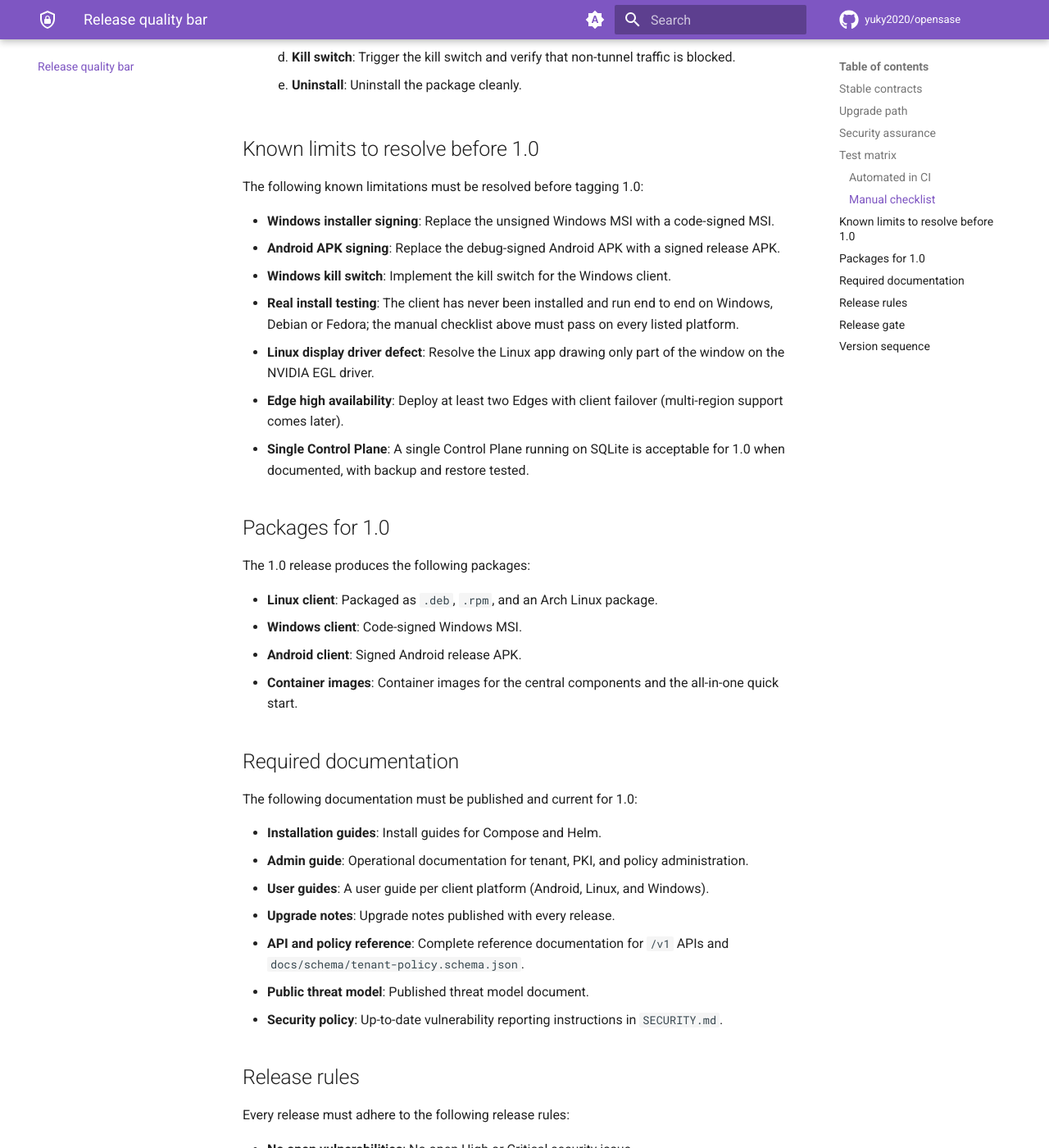
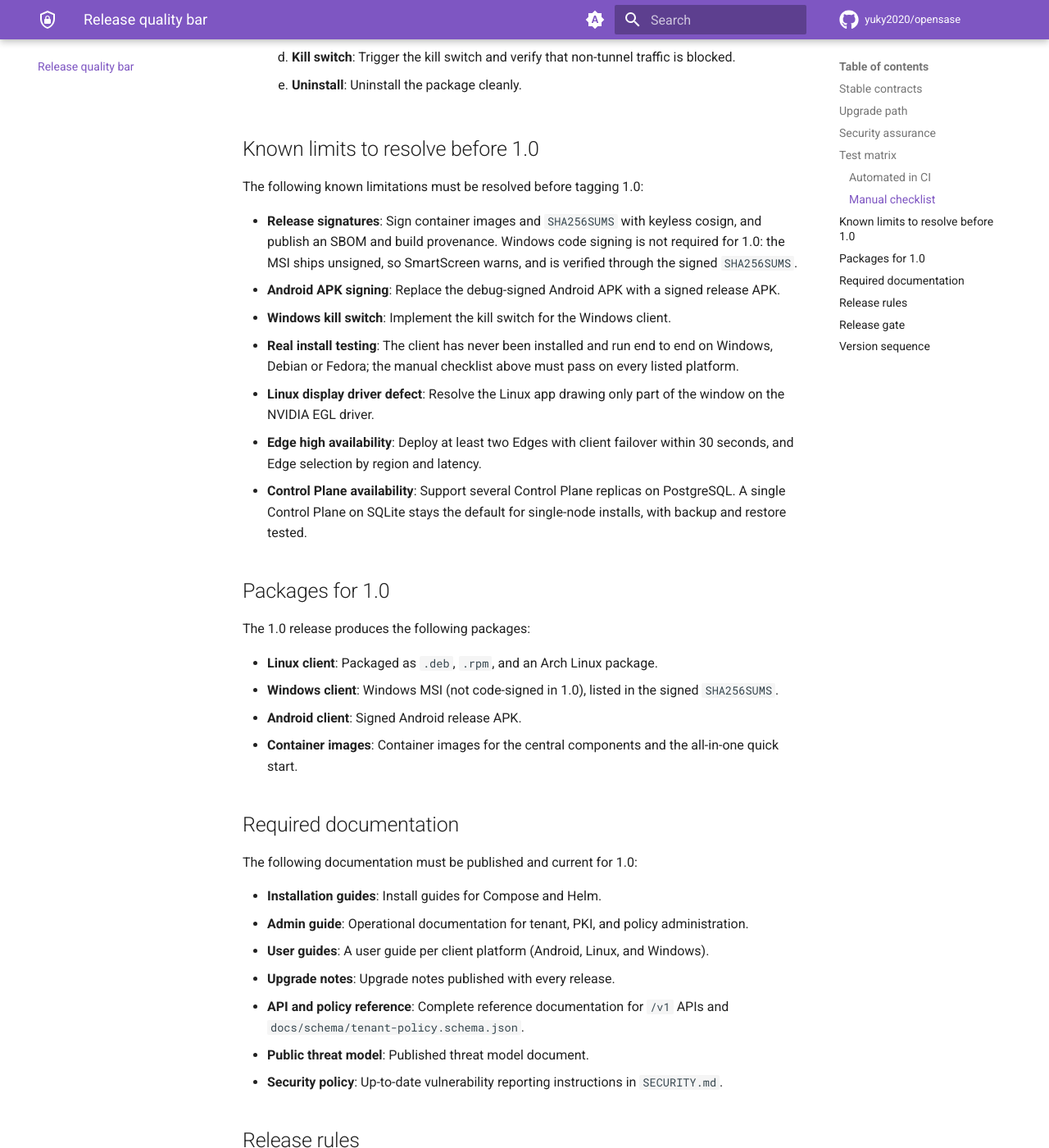
Before and after one commit to yuky2020/opensase, an MkDocs documentation site: the page built from docs/release-quality-bar.md, in a window 1280 px wide and 1400 px high, scrolled down 2213 px. Shown: the whole window at 82% size. Built offline with MkDocs 1.6.1 and Material for MkDocs 9.7.7, drawn with Linux system fonts in a browser that asks for light colours; comment, search, counter and statistics services are not loaded.

Commit message:
docs: update the v1.0 quality bar with the 2026-11-26 decisions
The MSI is not code-signed in 1.0 (verified through the cosign-signed
SHA256SUMS), Edges add region and latency selection, and the Control
Plane supports PostgreSQL replicas.

Refs #37 #43 #45 #50

Co-Authored-By: Claude Opus 5.5 <noreply@anthropic.com>
Claude-Session: https://claude.ai/code/session_01VPBhu86tXpyyYhpMKbdUa6

```diff
--- a/docs/release-quality-bar.md
+++ b/docs/release-quality-bar.md
@@ -68,20 +68,20 @@ A manual checklist executed by the maintainer on one machine prior to release:
 
 The following known limitations must be resolved before tagging 1.0:
 
-- **Windows installer signing**: Replace the unsigned Windows MSI with a code-signed MSI.
+- **Release signatures**: Sign container images and `SHA256SUMS` with keyless cosign, and publish an SBOM and build provenance. Windows code signing is not required for 1.0: the MSI ships unsigned, so SmartScreen warns, and is verified through the signed `SHA256SUMS`.
 - **Android APK signing**: Replace the debug-signed Android APK with a signed release APK.
 - **Windows kill switch**: Implement the kill switch for the Windows client.
 - **Real install testing**: The client has never been installed and run end to end on Windows, Debian or Fedora; the manual checklist above must pass on every listed platform.
 - **Linux display driver defect**: Resolve the Linux app drawing only part of the window on the NVIDIA EGL driver.
-- **Edge high availability**: Deploy at least two Edges with client failover (multi-region support comes later).
-- **Single Control Plane**: A single Control Plane running on SQLite is acceptable for 1.0 when documented, with backup and restore tested.
+- **Edge high availability**: Deploy at least two Edges with client failover within 30 seconds, and Edge selection by region and latency.
+- **Control Plane availability**: Support several Control Plane replicas on PostgreSQL. A single Control Plane on SQLite stays the default for single-node installs, with backup and restore tested.
 
 ## Packages for 1.0
 
 The 1.0 release produces the following packages:
 
 - **Linux client**: Packaged as `.deb`, `.rpm`, and an Arch Linux package.
-- **Windows client**: Code-signed Windows MSI.
+- **Windows client**: Windows MSI (not code-signed in 1.0), listed in the signed `SHA256SUMS`.
 - **Android client**: Signed Android release APK.
 - **Container images**: Container images for the central components and the all-in-one quick start.
 
```
